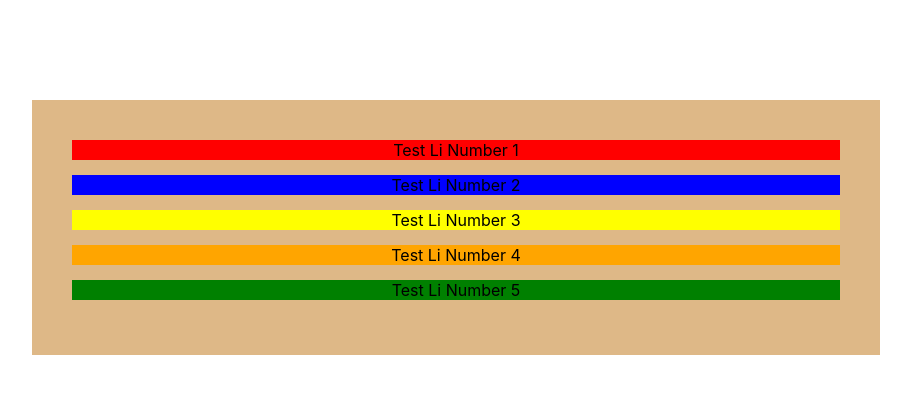
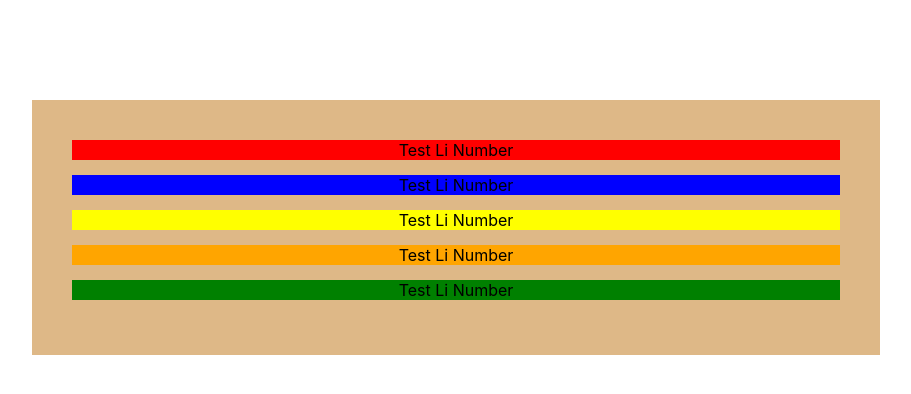
Before and after one commit to tkemaladze98/ol-academy-context-menu, a React (Create React App) app: page / in a window 1280 px wide. Shown: the top 394 px of the page, without its empty margins (184-1095 px from the left). Built offline with nearby package versions, Linux system fonts and the light colour scheme.

Commit message:
update Li keys

```diff
--- a/src/components/List.jsx
+++ b/src/components/List.jsx
@@ -65,7 +65,7 @@ function List() {
       <ul>
         {array.map((item) => (
           <ListItem
-            id={item.id}
+            key={item.id}
             color={item.color}
             handleClickedId={id}
             clickedId={clickedId}
--- a/src/components/ListItem.jsx
+++ b/src/components/ListItem.jsx
@@ -19,7 +19,6 @@ function ListItem(props) {
     <div className="li-parent-div">
       <li
         ref={liText}
-        key={props.id}
         style={style}
         onContextMenu={(e) => handleContextMenu(e, props.id)}
       >
```
